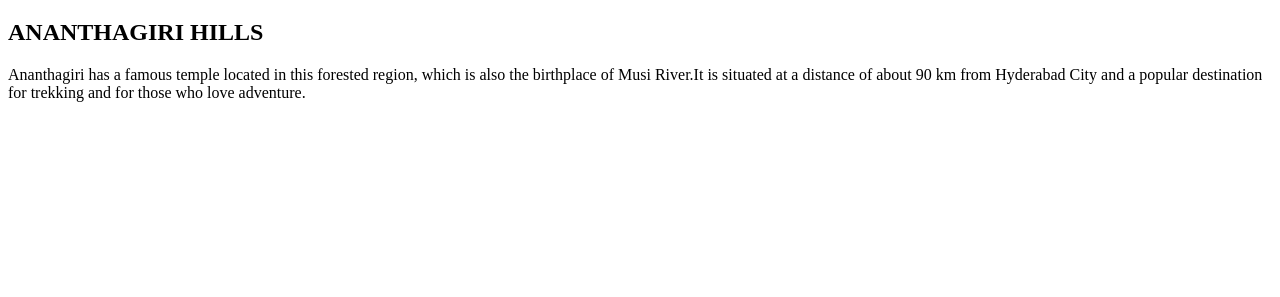
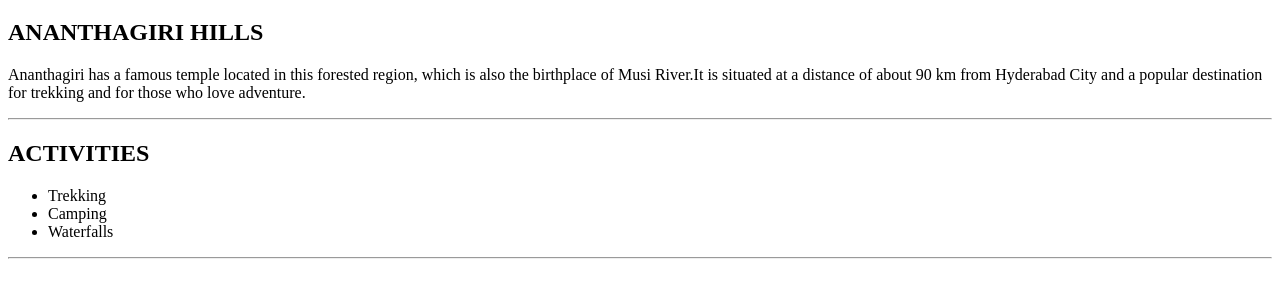
Before and after one commit to 44-563-WebApps-F23/44563-webapps-f23-assignment3-mahesh0115, a plain HTML site: page index.html in a window 1280 px wide. Shown: the part 61-358 px from the top of the page. Drawn offline with Linux system fonts and the light colour scheme.

Commit message:
activities included

```diff
--- a/index.html
+++ b/index.html
@@ -12,5 +12,16 @@
     distance of about 90 km from Hyderabad City and a popular
     destination for trekking and for those who love adventure.</p>
 
+    <hr>
+    <h2>ACTIVITIES</h2>
+    <ul>
+        <li>Trekking</li>
+        <li>Camping</li>
+        <li>Waterfalls</li>
+      </ul>
+      <hr>
+
+
+
 </body>
 </html>
```
